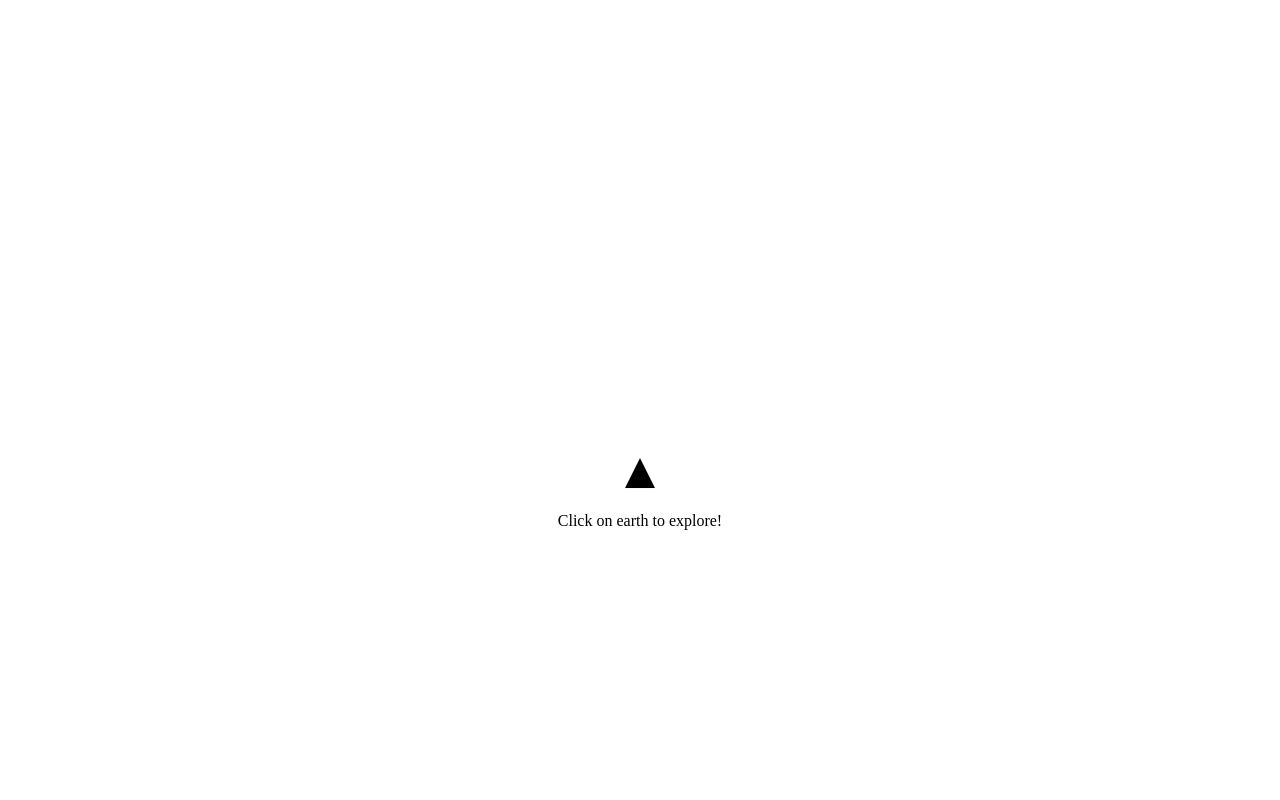
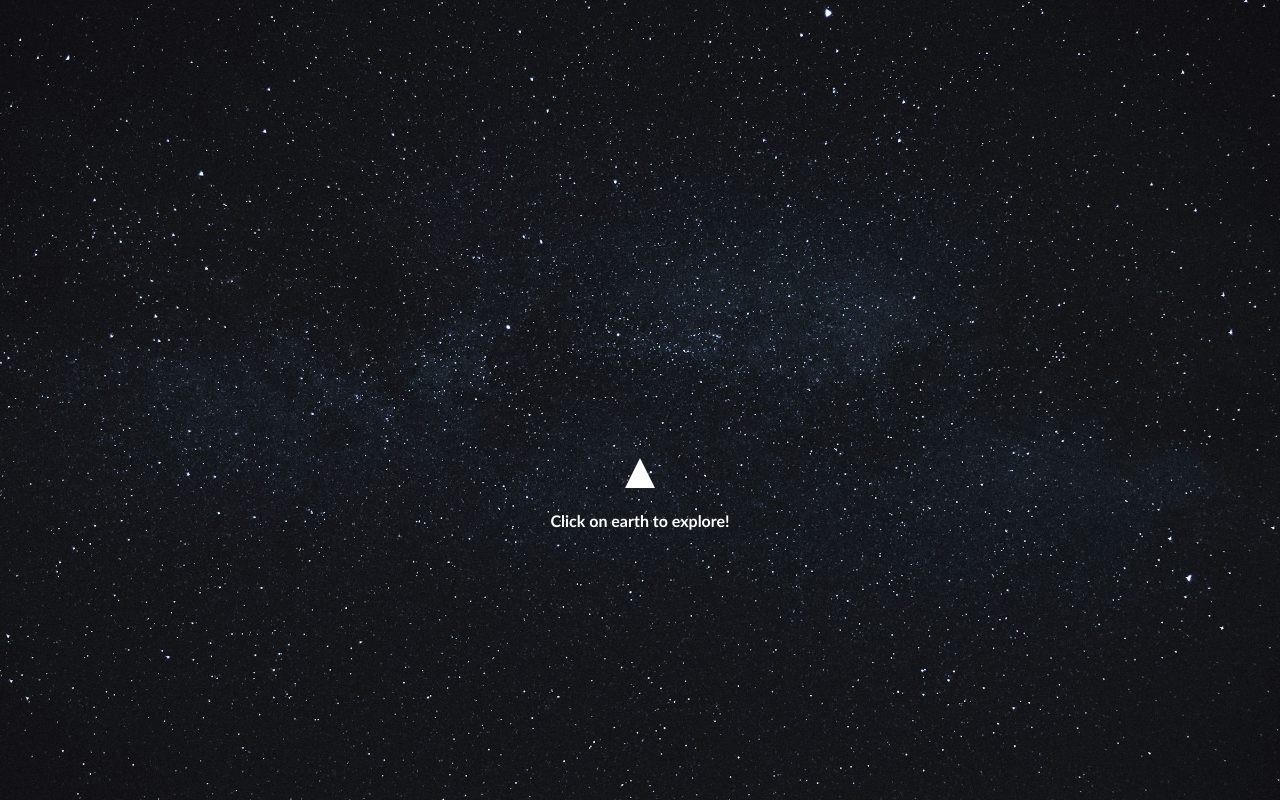
Before and after one commit to DanielDiGiorgio/newPortfolio, a plain HTML site: page index.html in a window 1280 px wide. Drawn offline with Linux system fonts and the light colour scheme.

Commit message:
Adjust of background images and rendering

```diff
--- a/style.css
+++ b/style.css
@@ -2,6 +2,8 @@ body,
 html {
   margin: 0;
   padding: 0;
+  font-family: "Trebuchet MS";
+  font-weight: bold;
 }
 
 .container {
@@ -14,7 +16,7 @@ html {
 .space-bg {
   width: 100%;
   height: 100%;
-  background-image: url("/images/nasa-yZygONrUBe8-unsplash.jpg");
+  background-image: url("/images/kai-pilger-Ef6iL87-vOA-unsplash.jpg");
   background-size: cover;
   background-position: center;
   position: absolute;
@@ -115,7 +117,7 @@ html {
   left: 50%; /* Centraliza horizontalmente */
   transform: translateX(-50%);
   font-size: 16px;
-  color: #000000; /* Cor do texto */
+  color: #fff; /* Cor do texto */
   z-index: 9999; /* Valor alto para garantir que fique acima dos outros elementos */
   white-space: nowrap; /* Impede que o texto quebre em várias linhas */
 }
@@ -132,7 +134,7 @@ html {
   height: 0;
   border-left: 15px solid transparent;
   border-right: 15px solid transparent;
-  border-bottom: 30px solid #000000; /* Cor da flecha */
+  border-bottom: 30px solid #fff; /* Cor da flecha */
   animation: moveArrow 2s infinite alternate; /* Animação da flecha */
 }
 
@@ -176,7 +178,7 @@ html {
   height: 100vh;
   overflow: hidden;
   position: relative;
-  background-image: url("/images/nasa-yZygONrUBe8-unsplash.jpg");
+  background-image: url("/images/kai-pilger-Ef6iL87-vOA-unsplash.jpg");
   background-size: cover;
   background-position: center;
 }
@@ -202,6 +204,6 @@ html {
 @media screen and (max-width: 320px) {
   .container {
     height: auto;
-    background-image: url(/images/nasa-yZygONrUBe8-unsplash-mobile.jpg);
+    background-image: url(/images/kai-pilger-Ef6iL87-vOA-unsplash-mobile.jpg);
   }
 }
--- a/stylePortfolio.css
+++ b/stylePortfolio.css
@@ -1,13 +1,24 @@
 body {
   margin: 0;
   padding: 0;
-  font-family: Arial, sans-serif;
+  font-family: "Trebuchet MS";
   /* Adicione a imagem de fundo */
-  background-image: url("/images/kai-pilger-Ef6iL87-vOA-unsplash.jpg");
+  background-image: url("/images/nasa-yZygONrUBe8-unsplash.jpg");
   /* Ajuste outras propriedades conforme necessário */
   background-size: cover; /* Para cobrir toda a área */
   background-repeat: no-repeat; /* Para não repetir a imagem */
   color: #fff; /* Cor do texto */
+  font-weight: bold;
+  animation: moveSpace 60s linear infinite;
+}
+
+@keyframes moveSpace {
+  from {
+    background-position: center top;
+  }
+  to {
+    background-position: center bottom;
+  }
 }
 
 /* Outras regras de estilo para o portfólio */
@@ -35,6 +46,7 @@ body {
 .projects,
 .contact {
   margin-bottom: 30px;
+  font-size: 18px;
 }
 
 .about-me h2,
@@ -152,5 +164,6 @@ body {
 @media screen and (max-width: 320px) {
   .portfolio-container {
     min-height: auto;
+    background-image: url(/images/nasa-yZygONrUBe8-unsplash-mobile.jpg);
   }
 }
```
Also changed, not shown: images/kai-pilger-Ef6iL87-vOA-unsplash-mobile.jpg (added).
